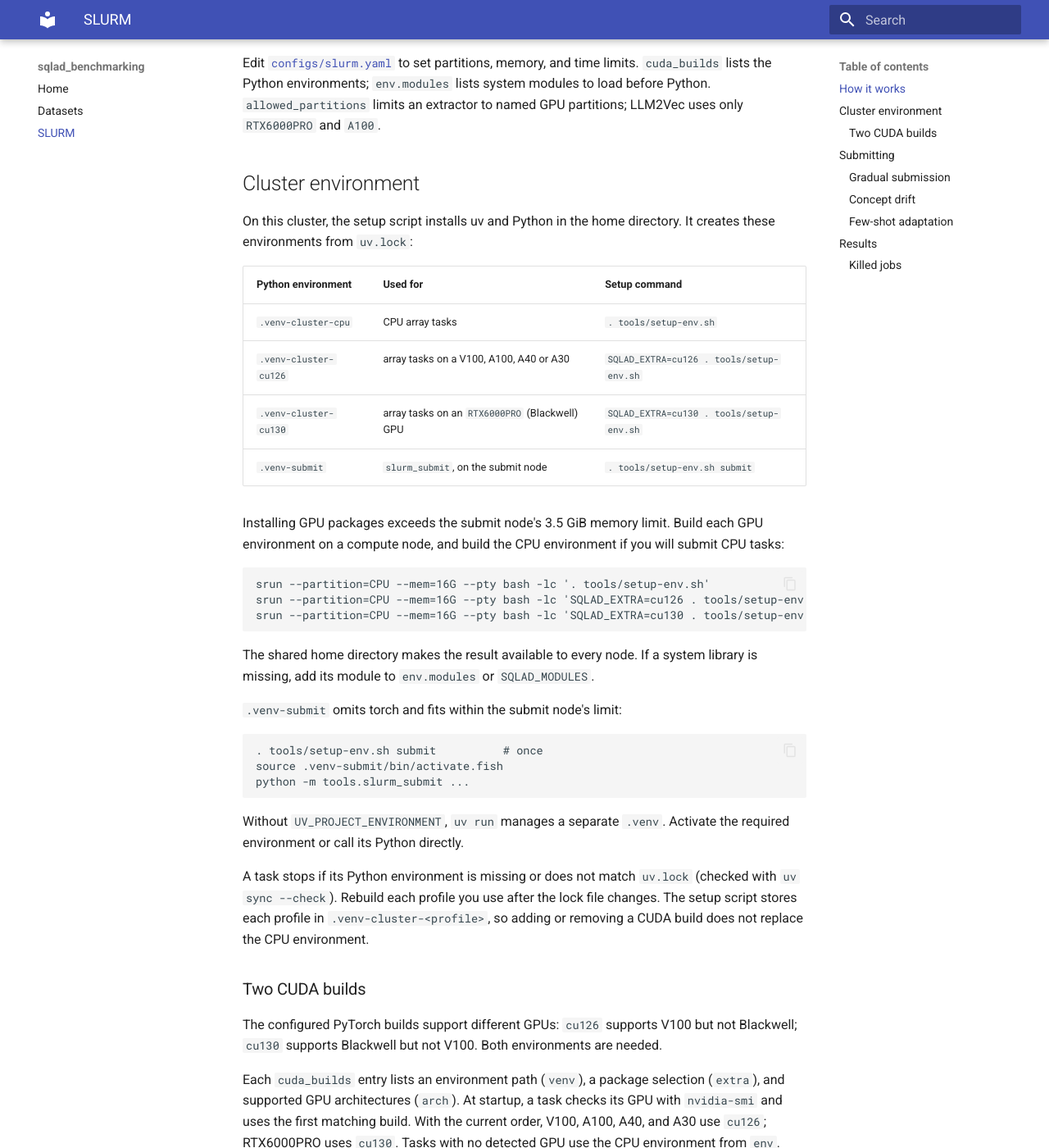
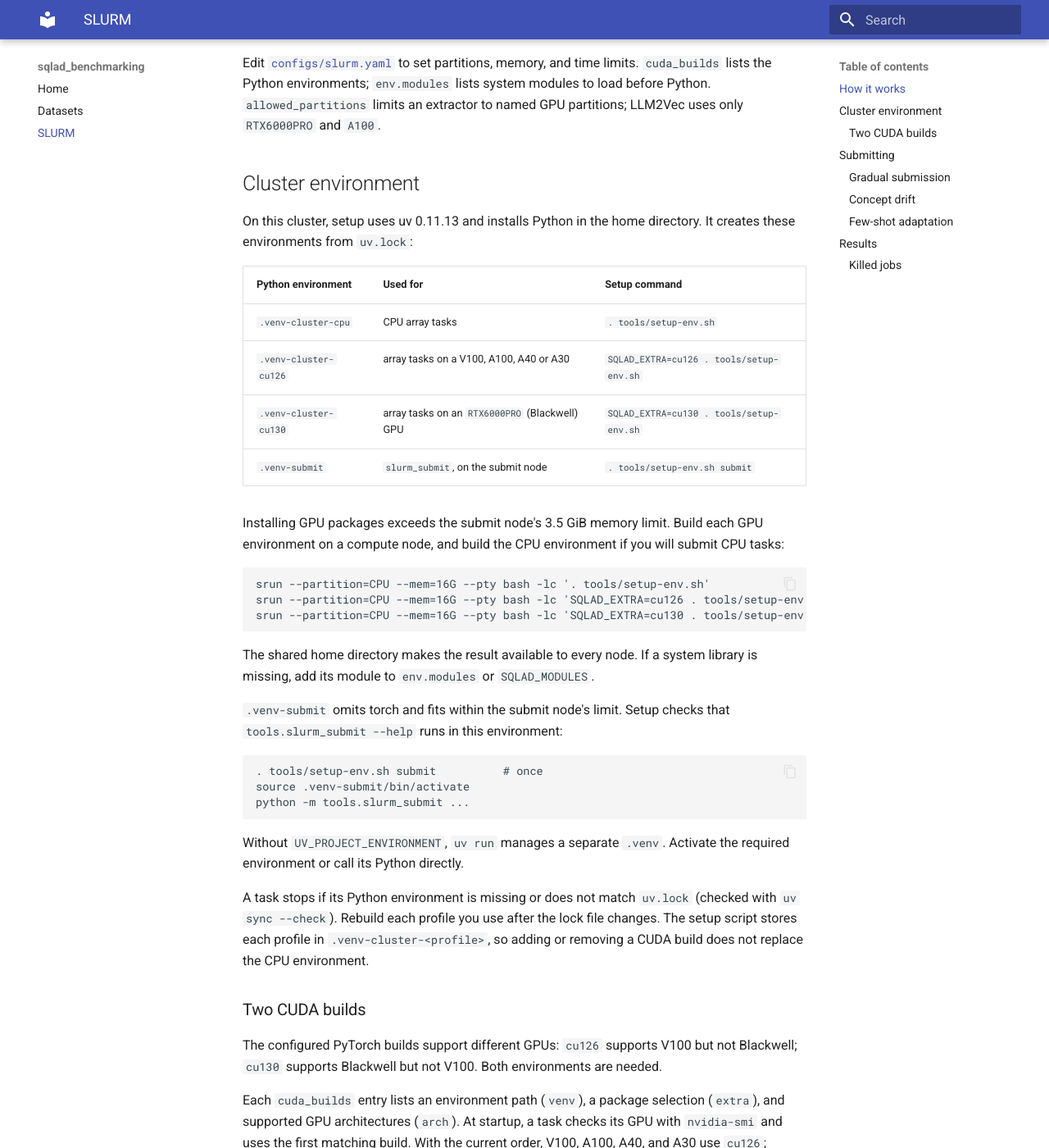
Before and after one commit to gquetel/sqlad-benchmarking, an MkDocs documentation site: the page built from docs/source/slurm.md, in a window 1280 px wide and 1400 px high, scrolled down 663 px. Shown: the whole window at 82% size. Built offline with MkDocs 1.6.1 and Material for MkDocs 9.7.7, drawn with Linux system fonts in a browser that asks for light colours.

````diff
--- a/docs/source/slurm.md
+++ b/docs/source/slurm.md
@@ -28,7 +28,7 @@ to named GPU partitions; LLM2Vec uses only `RTX6000PRO` and `A100`.
 
 ## Cluster environment
 
-On this cluster, the setup script installs uv and Python in the home directory. It creates these
+On this cluster, setup uses uv 0.11.13 and installs Python in the home directory. It creates these
 environments from `uv.lock`:
 
 | Python environment | Used for | Setup command |
@@ -49,11 +49,12 @@ srun --partition=CPU --mem=16G --pty bash -lc 'SQLAD_EXTRA=cu130 . tools/setup-e
 
 The shared home directory makes the result available to every node. If a system library is missing, add its module to `env.modules` or `SQLAD_MODULES`.
 
-`.venv-submit` omits torch and fits within the submit node's limit:
+`.venv-submit` omits torch and fits within the submit node's limit. Setup checks that
+`tools.slurm_submit --help` runs in this environment:
 
 ```sh
 . tools/setup-env.sh submit          # once
-source .venv-submit/bin/activate.fish
+source .venv-submit/bin/activate
 python -m tools.slurm_submit ...
 ```
 
````
Also changed, not shown: AGENTS.md (+1 -1 lines), tasks.py (+1 -7 lines), 2 other files.
